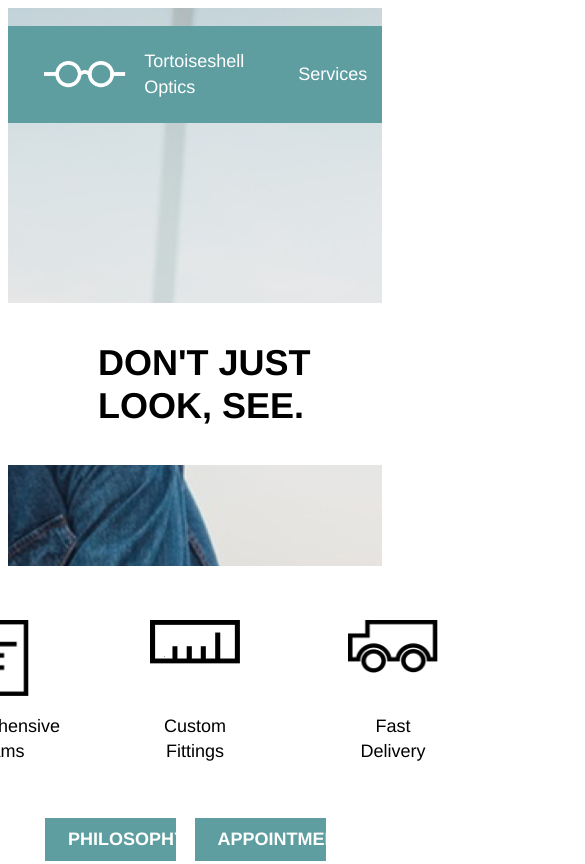
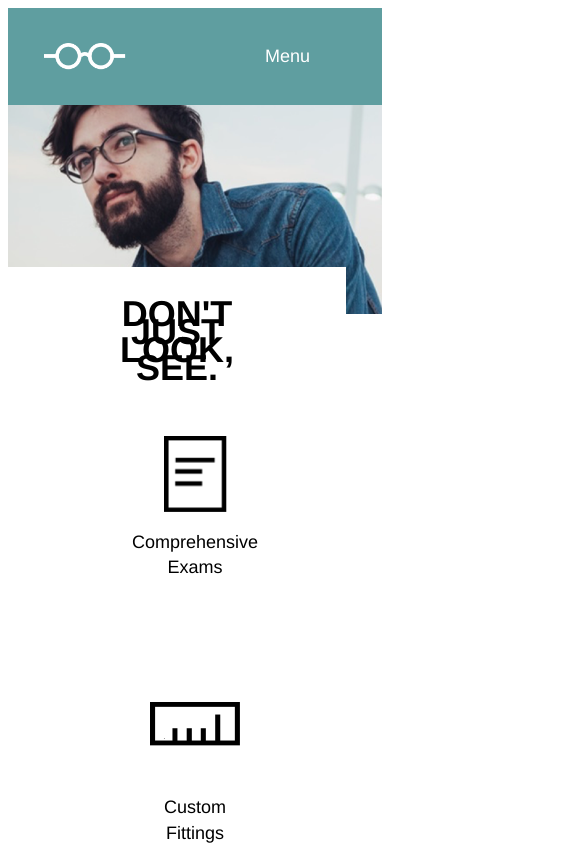
Before and after one commit to turtlesquared/Tortoiseshell, a plain HTML site: page index.html in a window 390 px wide. Shown: the top 864 px of the page, 585 px wide, since content can reach past the window. Drawn offline with Linux system fonts and the light colour scheme.

Commit message:
Getting really confused now that I have moved onto the mobile version

```diff
--- a/resources/css/style.css
+++ b/resources/css/style.css
@@ -153,3 +153,73 @@ footer img {
 	margin-left: 2rem;
 	margin-right: 1rem;
 }
+
+
+/* Tablet Screen */
+
+@media only screen and (max-width: 1024px) {
+
+	header {
+		height: 22rem;
+		padding-top: 0;
+	}
+
+	nav.container {
+		max-width: 100%;
+	}
+
+	.main-banner {
+		padding: 0.75rem 4rem;
+		margin-top: 5rem;
+		margin-right: 2rem;
+	}
+
+	.main-banner h1 {
+		line-height: 1.33rem;
+	}
+}
+
+/* Phone Screen */
+
+@media only screen and (max-width: 560px) {
+	nav span {
+		display: none;
+	}
+
+	nav ul {
+		display: none;
+	}
+
+	.mobile-nav {
+		display: block;
+		text-align: center;
+	}
+
+	header {
+		height: 17rem;
+		background-position: 20%;
+	}
+
+	.main-banner {
+		padding: 1rem auto;
+		margin-top: 9rem;
+		margin-right: 2rem;
+	}
+
+	.main-banner h1 {
+		line-height: 1rem;
+		text-align: center;
+	}
+
+	.supporting {
+		flex-direction: column;
+		align-items: center;
+		justify-content: flex-start;
+		margin-top: 3rem;
+	}
+
+	.service {
+		margin-top: 3.77rem;
+	}
+
+}
```
Also changed, not shown: 2 other files.
